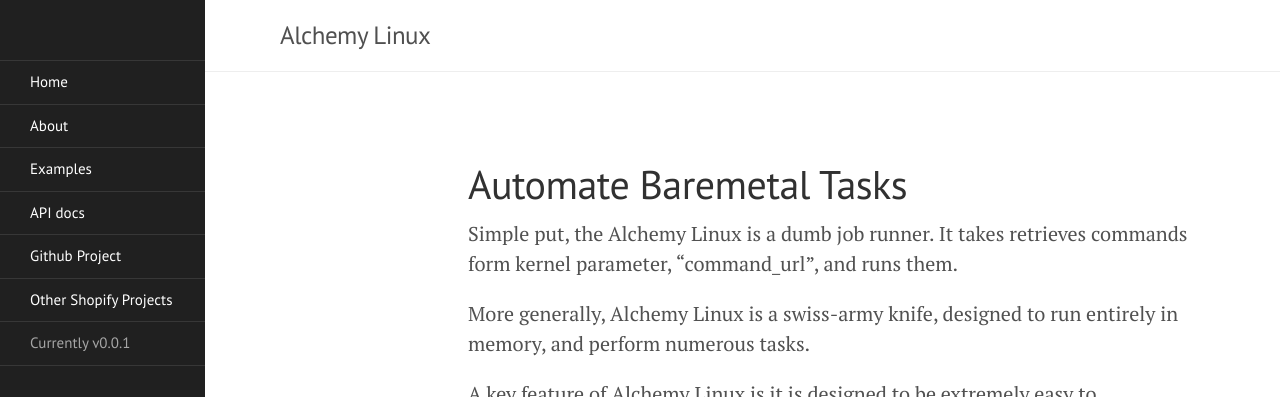
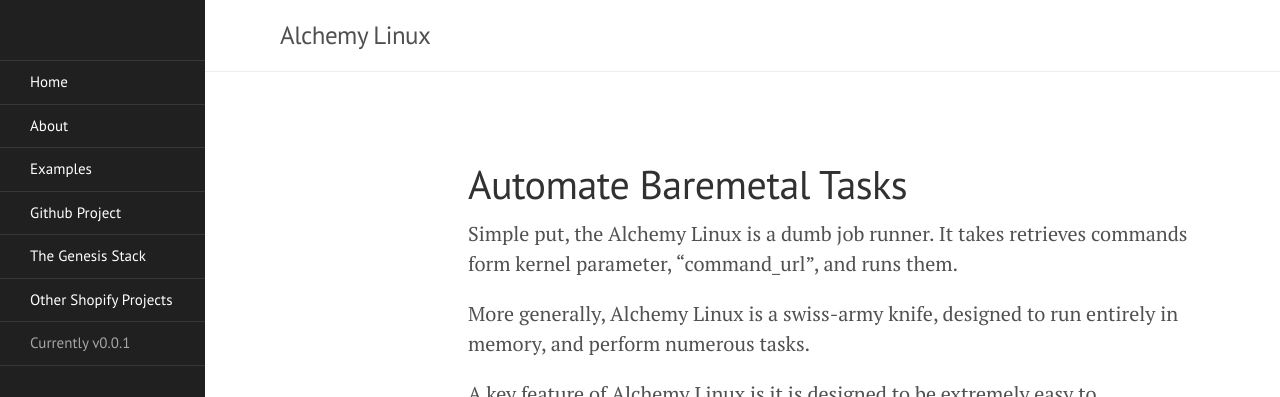
Before and after one commit to Shopify/alchemy-linux-public, a Jekyll site: the page built from index.md, in a window 1280 px wide. Shown: the top 397 px of the page. Built offline with Jekyll 4.4.1, drawn with Linux system fonts in a browser that asks for light colours; Markdown is read by kramdown in place of the engine named in the settings.

Commit message:
Updated sidebar

```diff
--- a/_includes/sidebar.html
+++ b/_includes/sidebar.html
@@ -24,8 +24,8 @@
         {% endif %}
       {% endif %}
     {% endfor %}
-    <a class="sidebar-nav-item" target="_blank" href="{{ site.baseurl }}/doc">API docs</a>
     <a class="sidebar-nav-item" target="_blank" href="{{ site.github.repo }}">Github Project</a>
+    <a class="sidebar-nav-item" target="_blank" href="http://genesisstack.github.io">The Genesis Stack</a>
     <a class="sidebar-nav-item" target="_blank" href="/">Other Shopify Projects</a>
     <span class="sidebar-nav-item">Currently v{{ site.version }}</span>
   </nav>
```
